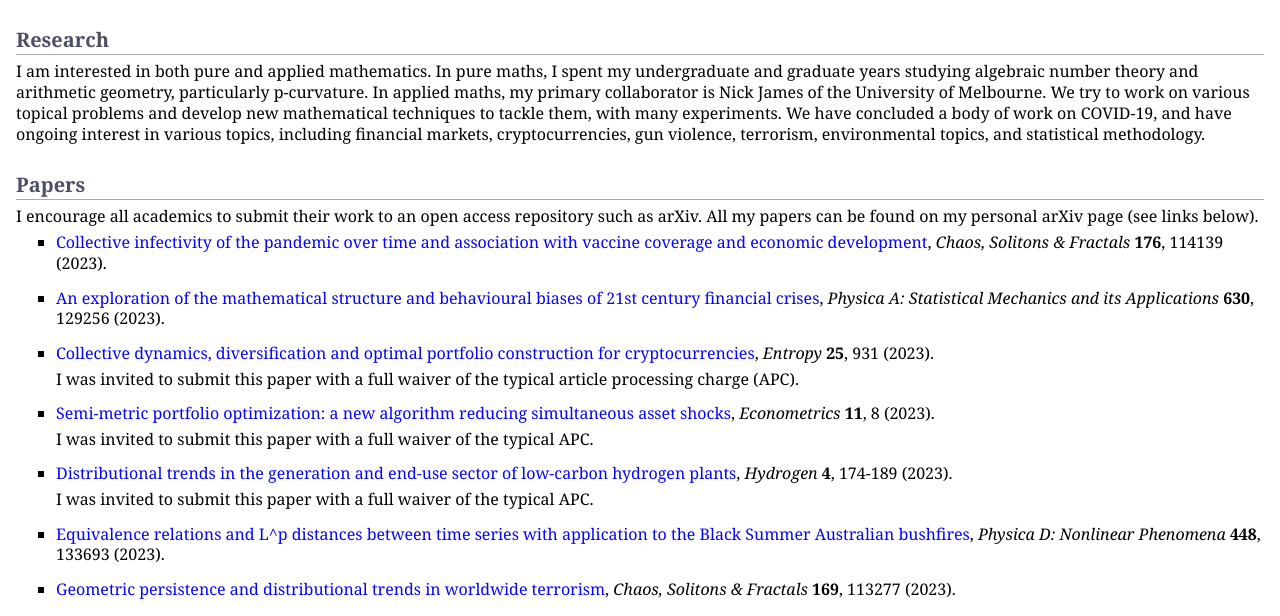
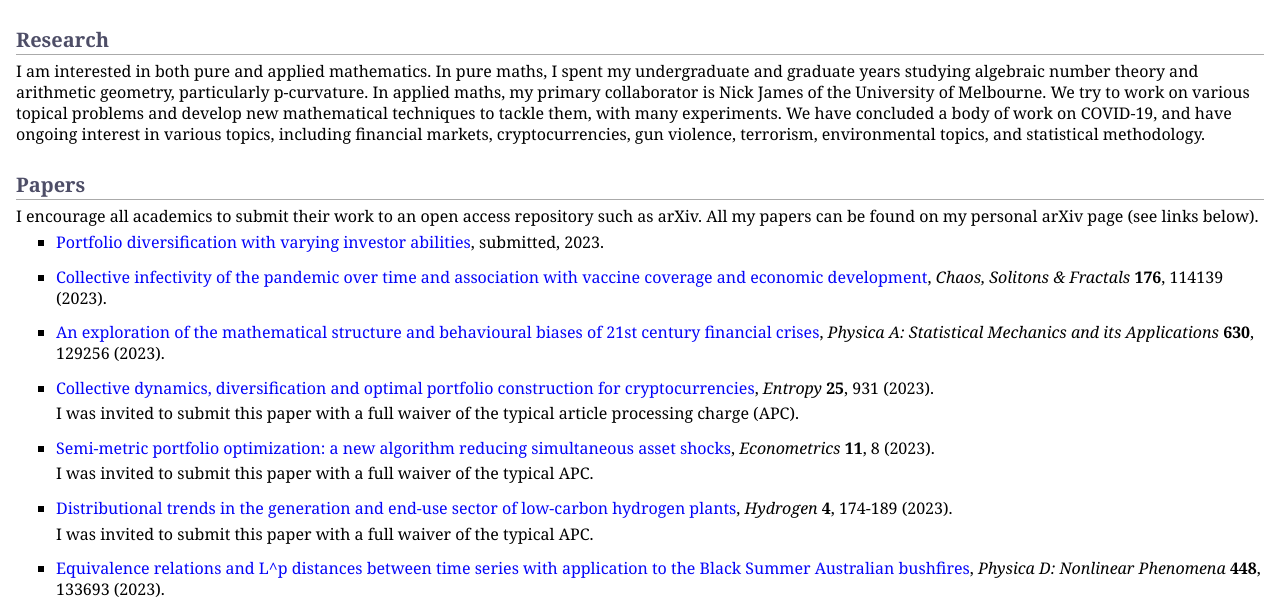
Before and after one commit to MaxMenzies/maxmenzies.com, a Jekyll site: the page index.html, which Jekyll copies as it is, in a window 1280 px wide and 900 px high, cut to the strip 284-900 px from the top of the window. Built offline with Jekyll 4.4.1, drawn with Linux system fonts in a browser that asks for light colours.

Commit message:
Added portfolio

```diff
--- a/index.html
+++ b/index.html
@@ -39,6 +39,10 @@
 <p>I am interested in both pure and applied mathematics. In pure maths, I spent my undergraduate and graduate years studying algebraic number theory and arithmetic geometry, particularly p-curvature. In applied maths, my primary collaborator is Nick James of the University of Melbourne. We try to work on various topical problems and develop new mathematical techniques to tackle them, with many experiments. We have concluded a body of work on COVID-19, and have ongoing interest in various topics, including financial markets, cryptocurrencies, gun violence, terrorism, environmental topics, and statistical methodology.</p>
 <h2>Papers</h2>
 <p>I encourage all academics to submit their work to an open access repository such as arXiv. All my papers can be found on my personal arXiv page (see links below).</p>
+<ul>
+<li><p><a href="https://arxiv.org/abs/2311.06519">Portfolio diversification with varying investor abilities</a>, submitted, 2023.</p>
+</li>
+</ul>
 <ul>
 <li><p><a href="https://www.sciencedirect.com/science/article/pii/S0960077923010408">Collective infectivity of the pandemic over time and association with vaccine coverage and economic development</a>, <i>Chaos, Solitons & Fractals</i> <b>176</b>, 114139 (2023).</p>
 </li>
```
